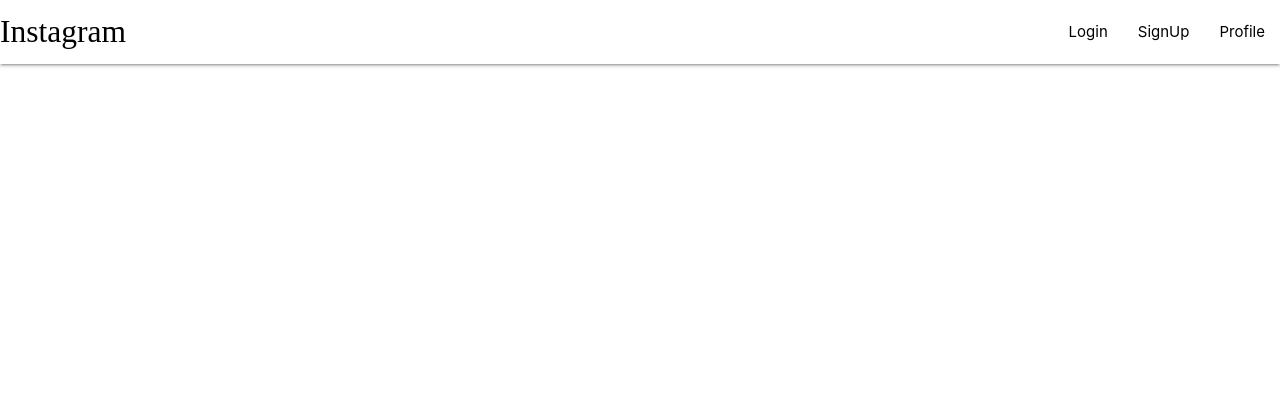
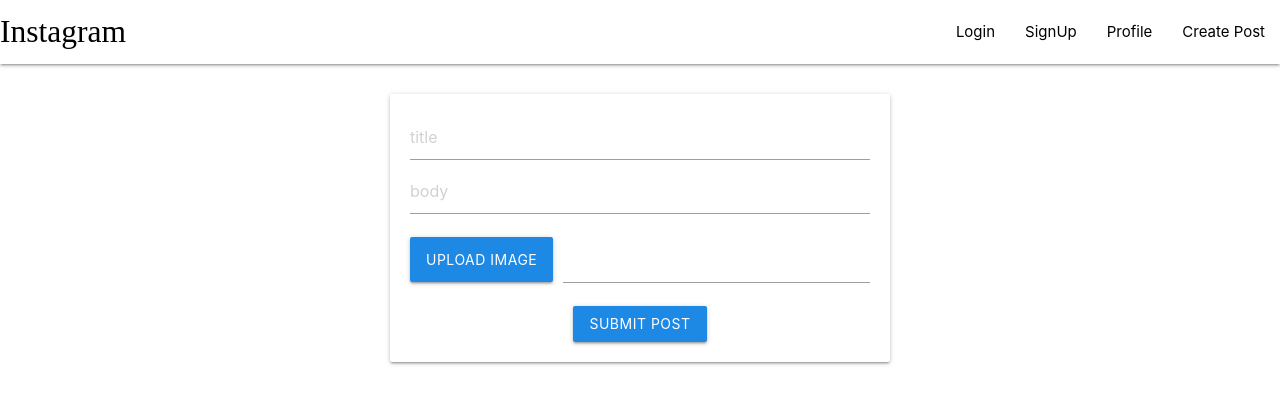
Before and after one commit to ateett12ue/Instagram-clone-frontend, a React (Create React App) app: page /create in a window 1280 px wide. Shown: the top 404 px of the page. Built offline with nearby package versions, Linux system fonts and the light colour scheme; a web font is replaced by a local one.

Commit message:
basic layout completed

```diff
--- a/src/App.js
+++ b/src/App.js
@@ -6,6 +6,7 @@ import Home from './screens/Home'
 import Profile from './screens/Profile'
 import Signup from './screens/Signup'
 import Signin from './screens/Signin'
+import CreatePost from './screens/CreatePost'
 
 function App() {
   return (
@@ -23,6 +24,9 @@ function App() {
     <Route path="/profile">
       <Profile/>
     </Route>
+    <Route path="/create">
+      <CreatePost/>
+    </Route>
 
     </BrowserRouter>
   );
--- a/src/components/Navbar.js
+++ b/src/components/Navbar.js
@@ -13,10 +13,13 @@ const Navbar = () => {
             <Link to="/signin">Login</Link>
           </li>
           <li>
-            <Link to="signup">SignUp</Link>
+            <Link to="/signup">SignUp</Link>
           </li>
           <li>
-            <Link to="profile">Profile</Link>
+            <Link to="/profile">Profile</Link>
+          </li>
+          <li>
+            <Link to="/create">Create Post</Link>
           </li>
         </ul>
       </div>
--- /dev/null
+++ b/src/screens/CreatePost.js
@@ -0,0 +1,23 @@
+import React from "react";
+
+export default function CreatePost() {
+  return (
+    <div className="card input-filed" style={{margin:"30px auto", maxWidth:"500px", padding:"20px", textAlign:"center"}}>
+      <input type="text" placeholder="title" />
+      <input type="text" placeholder="body" />
+      <div className="file-field input-field">
+        <div className="btn #64b5f6 blue darken-1">
+          <span>Upload Image</span>
+          <input type="file" />
+        </div>
+        <div className="file-path-wrapper">
+          <input className="file-path validate" type="text" />
+        </div>
+      </div>
+      <button className="btn waves-effect #64b5f6 blue
+ waves-light darken-1">
+            Submit Post
+        </button>
+    </div>
+  );
+}
--- a/src/screens/Signin.js
+++ b/src/screens/Signin.js
@@ -7,8 +7,8 @@ export default function Signin() {
         <h2>Instagram</h2>
         <input type="text" placeholder="email"/>
         <input type="text" placeholder="password"/>
-        <button className="btn waves-effect #2196f3 blue
- waves-light">
+        <button className="btn waves-effect #64b5f6 blue
+ waves-light darken-1">
             Signin
         </button>
         <h5>
--- a/src/screens/Signup.js
+++ b/src/screens/Signup.js
@@ -9,8 +9,8 @@ export default function Signup() {
         <input type="text" placeholder="name"/>
         <input type="text" placeholder="email"/>
         <input type="text" placeholder="password"/>
-        <button className="btn waves-effect #2196f3 blue
- waves-light">
+        <button className="btn waves-effect #64b5f6 blue
+ waves-light darken-1">
             Signup
         </button>
         <h5>
```
